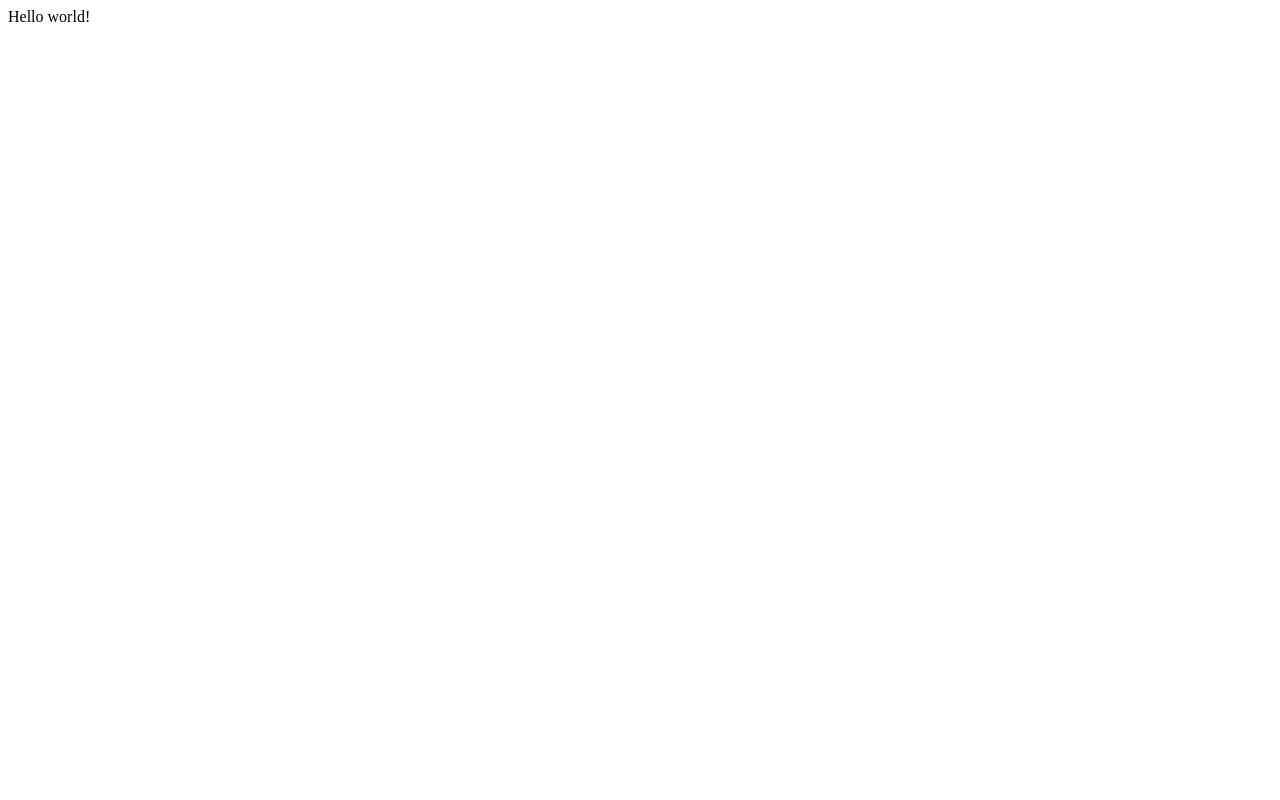
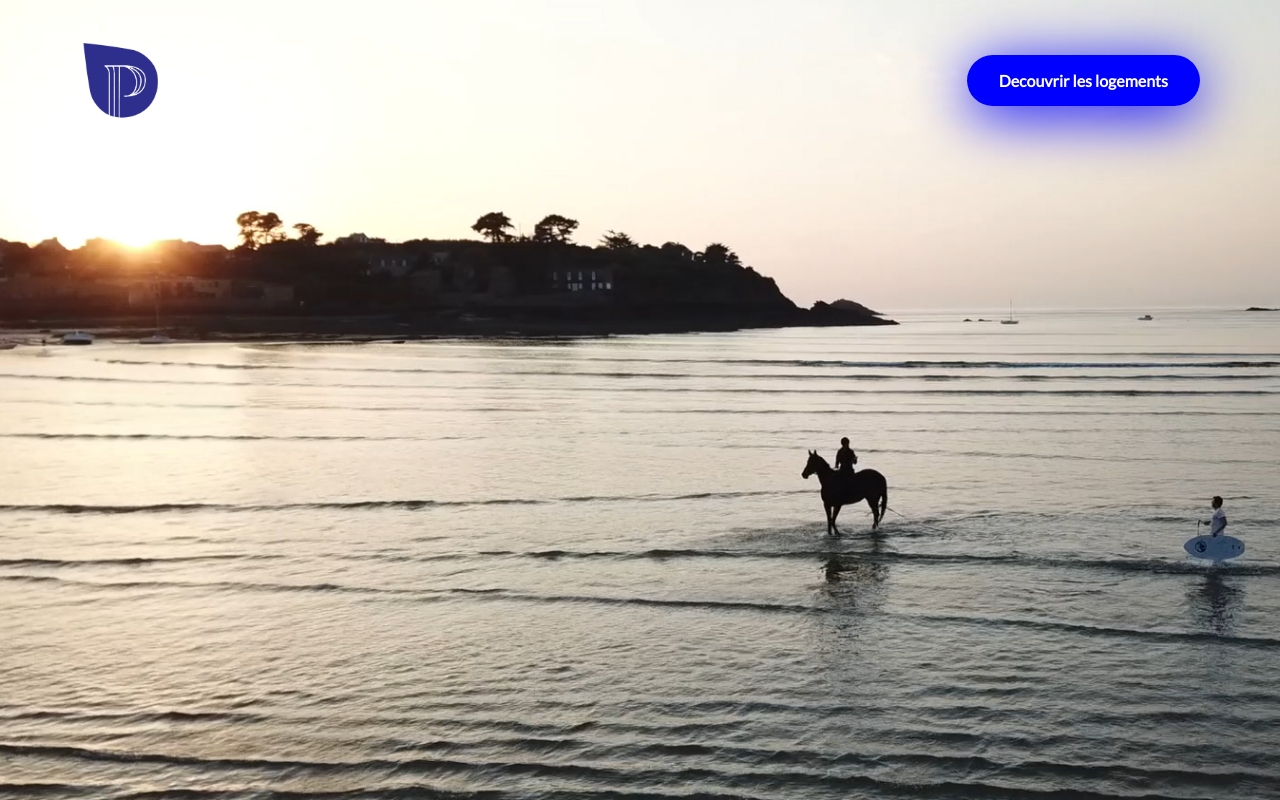
Before and after one commit to gahamel/parenthese-iodee, a Gatsby site: page / in a window 1280 px wide. Built offline with nearby package versions, Linux system fonts and the light colour scheme; Gatsby itself is replaced by a stand-in of ours.

Commit message:
front page skull + style

```diff
--- a/gatsby-config.js
+++ b/gatsby-config.js
@@ -1,9 +1,16 @@
-/**
- * Configure your Gatsby site with this file.
- *
- * See: https://www.gatsbyjs.org/docs/gatsby-config/
- */
+const path = require('path')
+
 
 module.exports = {
-  /* Your site config here */
+  plugins:[
+    `gatsby-plugin-sharp`,
+    `gatsby-transformer-sharp`,
+    {
+      resolve: `gatsby-source-filesystem`,
+      options: {
+        name: `images`,
+        path: path.join(__dirname, `src`, `images`),
+      },
+    }
+  ]
 }
--- /dev/null
+++ b/src/components/Hero.js
@@ -0,0 +1,29 @@
+import React from 'react'
+import {graphql, useStaticQuery} from 'gatsby'
+import BackgroundImage from 'gatsby-background-image'
+import styles from './Hero.module.css';
+
+const query = graphql`
+  query{
+    defaultBackgd:file(relativePath:{eq:"Hippowake-background.png"}){
+      childImageSharp{
+        fluid(quality: 90, maxWidth: 1920) {
+          ...GatsbyImageSharpFluid_withWebp
+        }
+      }
+    }
+  }
+`
+
+const Hero = ({children}) => {
+  const backGrd = useStaticQuery(query)
+  return (
+    <div>
+      <BackgroundImage className={styles.Hero} fluid={backGrd.defaultBackgd.childImageSharp.fluid}>
+        {children}
+      </BackgroundImage>
+    </div>
+  )
+}
+
+export default Hero
--- /dev/null
+++ b/src/components/Hero.module.css
@@ -0,0 +1,7 @@
+.Hero{
+  height:100vh;
+  background-position:center;
+  background-size:cover;
+  display:flex;
+  color:red;
+}
--- /dev/null
+++ b/src/components/layout/Header.js
@@ -0,0 +1,20 @@
+import React from 'react'
+import styles from './Header.module.css'
+import logo from '../../images/Logo-parenthese-iodee.png'
+import {Link} from 'gatsby';
+
+
+const Header = () => {
+  return (
+    <div className={styles.navbar}>
+      <img src={logo} alt="Logo parenthese iodee"/>
+      <ul>
+        <li>
+          <Link to="/" activeClassName={styles.button}>Decouvrir les logements</Link>
+        </li>
+      </ul>
+    </div>
+  )
+}
+
+export default Header
--- /dev/null
+++ b/src/components/layout/Header.module.css
@@ -0,0 +1,53 @@
+@import url('https://fonts.googleapis.com/css?family=Lato&display=swap');
+
+* {
+  margin: 0;
+  padding: 0;
+  box-sizing: border-box;
+}
+
+body {
+  font-family: "Lato";
+}
+
+.navbar{
+  flex:1;
+  display:flex;
+  flex-direction:row;
+  justify-content:space-between;
+  align-items:center;
+  text-align:center;
+  padding: 5rem 5rem;
+  height:62px;
+}
+
+ul{
+  list-style:none;
+  display:flex;
+  flex-direction:row;
+  justify-content:center;
+  align-items:center;
+  text-align:center;
+}
+
+img{
+  height:10vh;
+}
+
+.button{
+  text-decoration:none;
+  min-width:8rem;
+  background-color:blue;
+  color:white;
+  border-radius:28px;
+  box-shadow: 0 9px 60px 0 blue;
+  padding:1rem 2rem;
+  font-weight:800;
+  cursor:pointer;
+  transition: 0.3s ease;
+}
+
+.button:hover{
+  padding:1.1rem 2.2rem;
+  font-size:1.1rem;
+}
--- /dev/null
+++ b/src/components/layout/layout.css
@@ -0,0 +1,11 @@
+@import url('https://fonts.googleapis.com/css?family=Lato&display=swap');
+
+* {
+  margin: 0;
+  padding: 0;
+  box-sizing: border-box;
+}
+
+body {
+  font-family: "Lato";
+}
--- a/src/pages/index.js
+++ b/src/pages/index.js
@@ -1,3 +1,9 @@
 import React from "react"
+import Header from '../components/layout/Header';
+import Hero from '../components/Hero';
 
-export default () => <div>Hello world!</div>
+export default () => (
+  <Hero >
+    <Header/>
+  </Hero>
+  )
```
Also changed, not shown: package.json (+11 -1 lines), src/components/layout/Footer.js (added, +11 -0 lines), src/components/layout/Layout.js (added, +16 -0 lines), src/images/Hippowake-background.png (added), src/images/Logo-parenthese-iodee.png (added), 1 other file.
